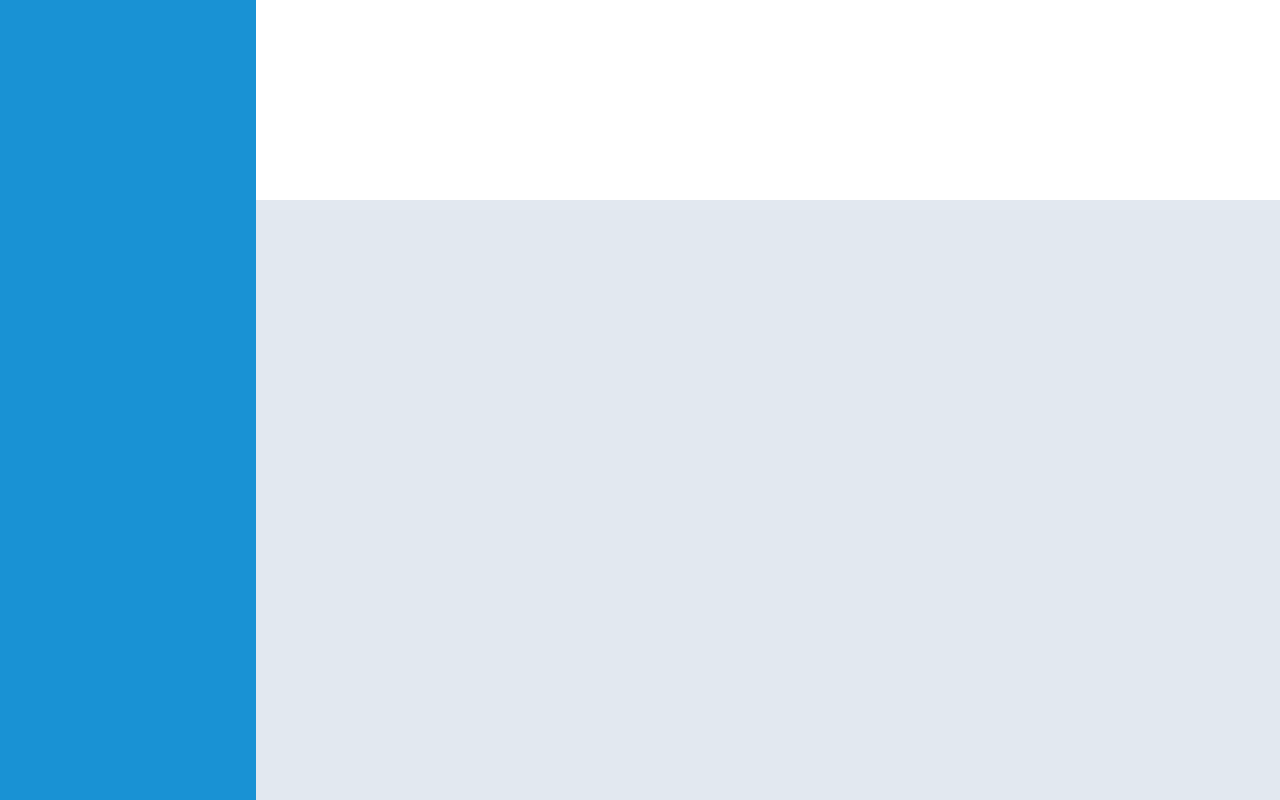
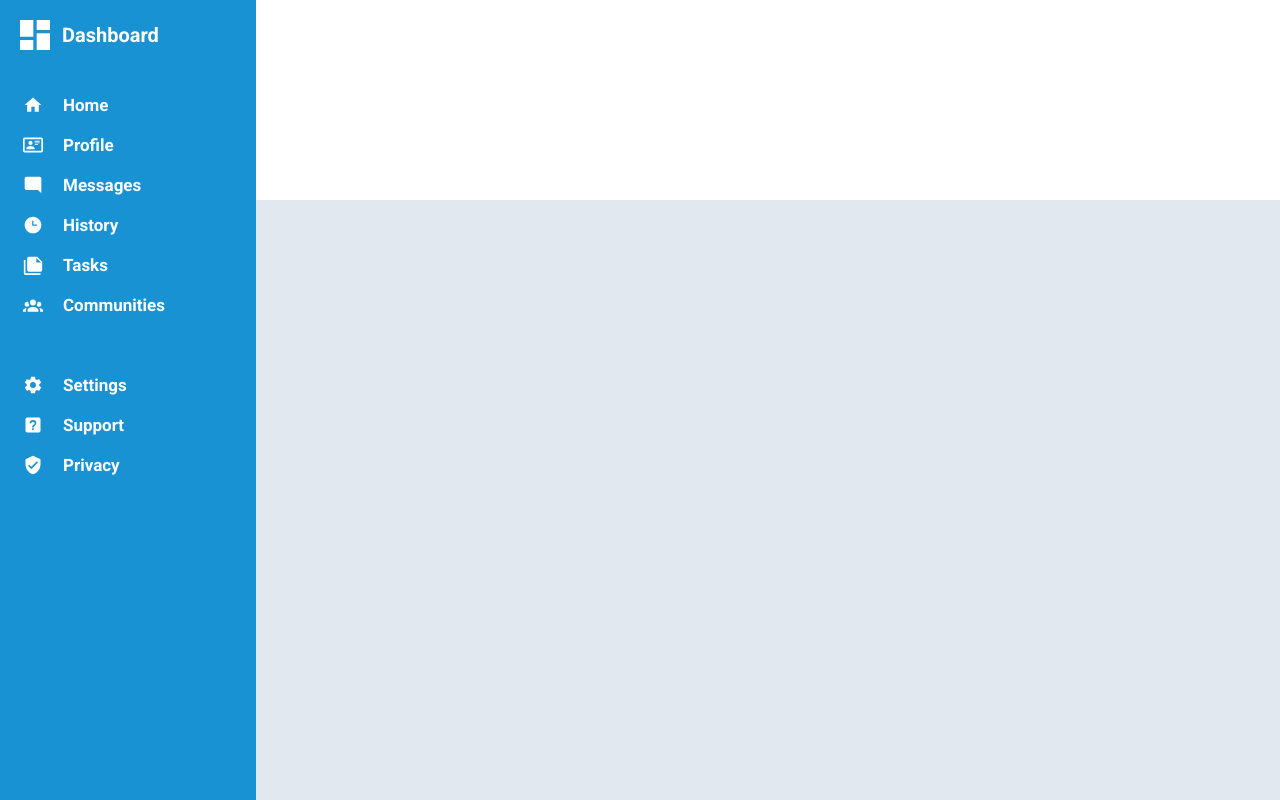
Before and after one commit to dlastic/odin-admin-dashboard, a plain HTML site: page index.html in a window 1280 px wide. Drawn offline with Linux system fonts and the light colour scheme.

Commit message:
Add sidebar content and styling

```diff
--- a/index.html
+++ b/index.html
@@ -4,12 +4,38 @@
   <meta charset="UTF-8">
   <meta name="viewport" content="width=device-width, initial-scale=1.0">
   <title>Admin Dashboard</title>
+  <link rel="preconnect" href="https://fonts.googleapis.com">
+  <link rel="preconnect" href="https://fonts.gstatic.com" crossorigin>
+  <link href="https://fonts.googleapis.com/css2?family=Roboto:ital,wght@0,100..900;1,100..900&display=swap" rel="stylesheet">
   <link rel="stylesheet" href="styles.css">
 </head>
 <body>
 
   <div class="container">
-    <div class="sidebar"></div>
+
+    <div class="sidebar">
+      <div class="nav-heading">
+        <svg xmlns="http://www.w3.org/2000/svg" viewBox="0 0 24 24" fill="currentColor"><title>view-dashboard</title><path d="M13,3V9H21V3M13,21H21V11H13M3,21H11V15H3M3,13H11V3H3V13Z" /></svg>
+        Dashboard
+      </div>
+      <div class="nav-bar">
+        <ul>
+          <li><svg xmlns="http://www.w3.org/2000/svg" viewBox="0 0 24 24" fill="currentColor"><title>home</title><path d="M10,20V14H14V20H19V12H22L12,3L2,12H5V20H10Z" /></svg>Home</li>
+          <li><svg xmlns="http://www.w3.org/2000/svg" viewBox="0 0 24 24" fill="currentColor"><title>card-account-details-outline</title><path d="M22,3H2C0.91,3.04 0.04,3.91 0,5V19C0.04,20.09 0.91,20.96 2,21H22C23.09,20.96 23.96,20.09 24,19V5C23.96,3.91 23.09,3.04 22,3M22,19H2V5H22V19M14,17V15.75C14,14.09 10.66,13.25 9,13.25C7.34,13.25 4,14.09 4,15.75V17H14M9,7A2.5,2.5 0 0,0 6.5,9.5A2.5,2.5 0 0,0 9,12A2.5,2.5 0 0,0 11.5,9.5A2.5,2.5 0 0,0 9,7M14,7V8H20V7H14M14,9V10H20V9H14M14,11V12H18V11H14" /></svg>Profile</li>
+          <li><svg xmlns="http://www.w3.org/2000/svg" viewBox="0 0 24 24" fill="currentColor"><title>message-reply</title><path d="M22,4C22,2.89 21.1,2 20,2H4A2,2 0 0,0 2,4V16A2,2 0 0,0 4,18H18L22,22V4Z" /></svg>Messages</li>
+          <li><svg xmlns="http://www.w3.org/2000/svg" viewBox="0 0 24 24" fill="currentColor"><title>clock-time-three</title><path d="M12 2C6.5 2 2 6.5 2 12C2 17.5 6.5 22 12 22C17.5 22 22 17.5 22 12S17.5 2 12 2M17 13H11V7H12.5V11.5H17V13Z" /></svg>History</li>
+          <li><svg xmlns="http://www.w3.org/2000/svg" viewBox="0 0 24 24" fill="currentColor"><title>note-multiple</title><path d="M16,9H21.5L16,3.5V9M7,2H17L23,8V18A2,2 0 0,1 21,20H7C5.89,20 5,19.1 5,18V4A2,2 0 0,1 7,2M3,6V22H21V24H3A2,2 0 0,1 1,22V6H3Z" /></svg>Tasks</li>
+          <li><svg xmlns="http://www.w3.org/2000/svg" viewBox="0 0 24 24" fill="currentColor"><title>account-group</title><path d="M12,5.5A3.5,3.5 0 0,1 15.5,9A3.5,3.5 0 0,1 12,12.5A3.5,3.5 0 0,1 8.5,9A3.5,3.5 0 0,1 12,5.5M5,8C5.56,8 6.08,8.15 6.53,8.42C6.38,9.85 6.8,11.27 7.66,12.38C7.16,13.34 6.16,14 5,14A3,3 0 0,1 2,11A3,3 0 0,1 5,8M19,8A3,3 0 0,1 22,11A3,3 0 0,1 19,14C17.84,14 16.84,13.34 16.34,12.38C17.2,11.27 17.62,9.85 17.47,8.42C17.92,8.15 18.44,8 19,8M5.5,18.25C5.5,16.18 8.41,14.5 12,14.5C15.59,14.5 18.5,16.18 18.5,18.25V20H5.5V18.25M0,20V18.5C0,17.11 1.89,15.94 4.45,15.6C3.86,16.28 3.5,17.22 3.5,18.25V20H0M24,20H20.5V18.25C20.5,17.22 20.14,16.28 19.55,15.6C22.11,15.94 24,17.11 24,18.5V20Z" /></svg>Communities</li>
+        </ul>
+      </div>
+      <div class="settings-bar">
+        <ul>
+          <li><svg xmlns="http://www.w3.org/2000/svg" viewBox="0 0 24 24" fill="currentColor"><title>cog</title><path d="M12,15.5A3.5,3.5 0 0,1 8.5,12A3.5,3.5 0 0,1 12,8.5A3.5,3.5 0 0,1 15.5,12A3.5,3.5 0 0,1 12,15.5M19.43,12.97C19.47,12.65 19.5,12.33 19.5,12C19.5,11.67 19.47,11.34 19.43,11L21.54,9.37C21.73,9.22 21.78,8.95 21.66,8.73L19.66,5.27C19.54,5.05 19.27,4.96 19.05,5.05L16.56,6.05C16.04,5.66 15.5,5.32 14.87,5.07L14.5,2.42C14.46,2.18 14.25,2 14,2H10C9.75,2 9.54,2.18 9.5,2.42L9.13,5.07C8.5,5.32 7.96,5.66 7.44,6.05L4.95,5.05C4.73,4.96 4.46,5.05 4.34,5.27L2.34,8.73C2.21,8.95 2.27,9.22 2.46,9.37L4.57,11C4.53,11.34 4.5,11.67 4.5,12C4.5,12.33 4.53,12.65 4.57,12.97L2.46,14.63C2.27,14.78 2.21,15.05 2.34,15.27L4.34,18.73C4.46,18.95 4.73,19.03 4.95,18.95L7.44,17.94C7.96,18.34 8.5,18.68 9.13,18.93L9.5,21.58C9.54,21.82 9.75,22 10,22H14C14.25,22 14.46,21.82 14.5,21.58L14.87,18.93C15.5,18.67 16.04,18.34 16.56,17.94L19.05,18.95C19.27,19.03 19.54,18.95 19.66,18.73L21.66,15.27C21.78,15.05 21.73,14.78 21.54,14.63L19.43,12.97Z" /></svg>Settings</li>
+          <li><svg xmlns="http://www.w3.org/2000/svg" viewBox="0 0 24 24" fill="currentColor"><title>help-box</title><path d="M11,18H13V16H11V18M12,6A4,4 0 0,0 8,10H10A2,2 0 0,1 12,8A2,2 0 0,1 14,10C14,12 11,11.75 11,15H13C13,12.75 16,12.5 16,10A4,4 0 0,0 12,6M5,3H19A2,2 0 0,1 21,5V19A2,2 0 0,1 19,21H5A2,2 0 0,1 3,19V5A2,2 0 0,1 5,3Z" /></svg>Support</li>
+          <li><svg xmlns="http://www.w3.org/2000/svg" viewBox="0 0 24 24" fill="currentColor"><title>shield-check</title><path d="M10,17L6,13L7.41,11.59L10,14.17L16.59,7.58L18,9M12,1L3,5V11C3,16.55 6.84,21.74 12,23C17.16,21.74 21,16.55 21,11V5L12,1Z" /></svg>Privacy</li>
+        </ul>
+      </div>
+    </div>
 
     <div class="header"></div>
 
--- a/styles.css
+++ b/styles.css
@@ -2,6 +2,7 @@
   box-sizing: border-box;
   margin: 0;
   padding: 0;
+  font-family: Roboto, sans-serif;
 }
 
 .container {
@@ -13,9 +14,56 @@
 
 .sidebar {
   background-color: rgb(25, 146, 212);
+  color: white;
+  font-weight: 700;
   height: 100%;
   grid-row: 1 / 3;
   min-width: 200px;
+  padding: 15px ;
+  display: grid;
+  grid-template-rows: auto auto 1fr;
+  gap: 40px;
+}
+
+.nav-heading {
+  font-size: 20px;
+  display: flex;
+  align-items: center;
+  gap: 7px;
+  transition: transform 0.2s ease;
+}
+
+.nav-heading:hover {
+  cursor: pointer;
+  transform: scale(1.05);
+}
+
+.sidebar li {
+  font-size: 17px;
+  display: flex;
+  align-items: center;
+  gap: 20px;
+  margin-left: 8px;
+  padding-bottom: 20px;
+}
+
+.nav-heading svg {
+  width: 40px;
+}
+
+.nav-bar svg,
+.settings-bar svg {
+  width: 20px;
+}
+
+ul li{
+  list-style-type: none;
+  transition: transform 0.2s ease;
+}
+
+ul li:hover {
+  cursor: pointer;
+  transform: scale(1.05);
 }
 
 .header {
```
